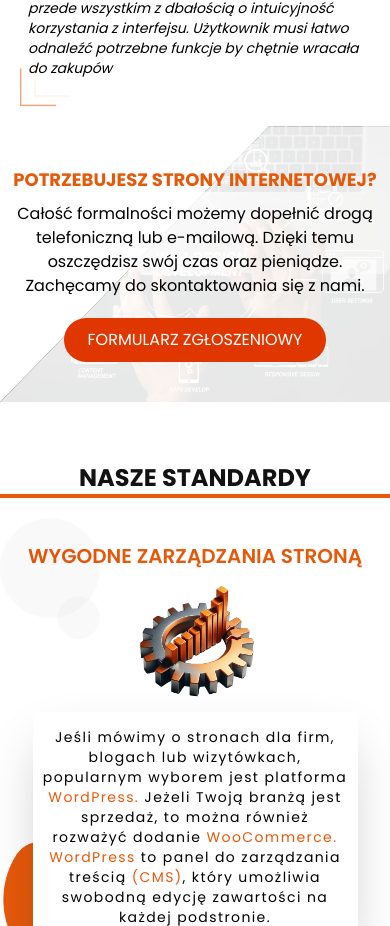
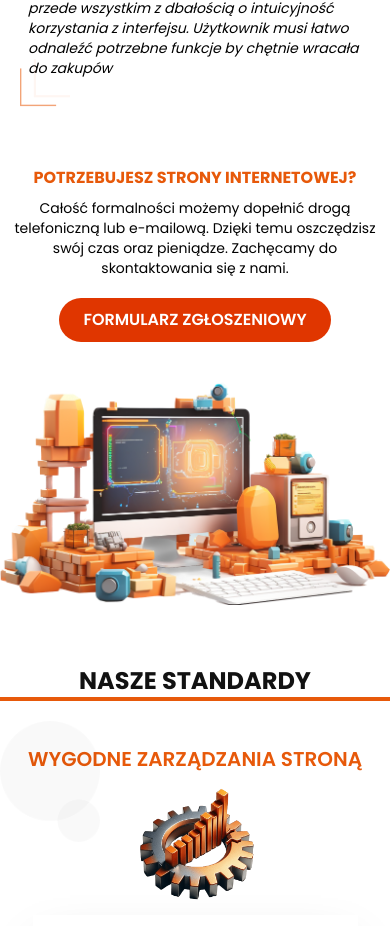
Before and after one commit to Engarr/modezp, a Next.js app: page / in a window 390 px wide. Shown: the part 4556-5482 px from the top of the page. Built offline with nearby package versions, Linux system fonts and the light colour scheme; no server answers.

Commit message:
modify portfolio

```diff
--- a/src/app/components/portfolio.tsx
+++ b/src/app/components/portfolio.tsx
@@ -79,13 +79,18 @@ const Portfolio = () => {
           text={`Strona sklepów internetowych projektowane są przede wszystkim z dbałością o intuicyjność korzystania z interfejsu. Użytkownik musi łatwo odnaleźć potrzebne funkcje by chętnie wracała do zakupów`}
         />
       </div>
-      <div className='lg:my-12 relative'>
-        <div className='clipPath h-full absolute w-full lg:w-1/2 right-0  z-[-10] '>
-          <div className='bg-white/90 lg:bg-black/25  absolute top-0 left-0 h-full w-full z-20' />
-          <Image alt='' src='/image.jpg' fill className='object-cover' />
-        </div>
+      <div className='lg:my-12 relative flex flex-col lg:flex-row  items-center lg:items-start'>
         <div className=''>
           <Invitation />
+        </div>
+        <div className=' h-full relative  right-0  z-[-10] '>
+          <Image
+            alt=''
+            src='/image.png'
+            width={800}
+            height={457}
+            className='w-full right-0  relative'
+          />
         </div>
       </div>
     </section>
--- a/src/app/globals.css
+++ b/src/app/globals.css
@@ -35,4 +35,5 @@
 }
 .clipPath {
   clip-path: polygon(69% 0, 100% 0%, 100% 100%, 0% 100%);
+  border-radius: 20px; /* Możesz dostosować wartość promienia */
 }
--- a/src/app/uslugi/strona-internetowa/components/ending-section.tsx
+++ b/src/app/uslugi/strona-internetowa/components/ending-section.tsx
@@ -120,11 +120,11 @@ export const WhyUsCard = ({ text }: WhyUsCardType) => {
 };
 export const Invitation = () => {
   return (
-    <div className='  py-10 text-center lg:text-start px-1'>
-      <h5 className='text-main-color font-bold text-lg lg:text-3xl mb-2 lg:mb-4 '>
+    <div className='  py-10 text-center lg:text-start px-2'>
+      <h5 className='text-main-color font-bold text-base md:text-lg  lg:text-3xl mb-2 lg:mb-4 '>
         POTRZEBUJESZ STRONY INTERNETOWEJ?
       </h5>
-      <p className='text-base lg:text-xl max-w-[700px]  lg:px-0'>
+      <p className='text-sm lg:text-xl max-w-[700px]  lg:px-0 '>
         Całość formalności możemy dopełnić drogą telefoniczną lub e-mailową.
         Dzięki temu oszczędzisz swój czas oraz pieniądze. Zachęcamy do
         skontaktowania się z nami.
@@ -135,7 +135,7 @@ export const Invitation = () => {
           whileHover={{
             scale: 1.05,
           }}
-          className='relative bg-button-background text-white  py-2.5 px-6 rounded-3xl  hover:bg-button-background-hover transition-all uppercase mt-5'>
+          className='relative bg-button-background text-white  py-2.5 px-6 rounded-3xl  hover:bg-button-background-hover transition-all uppercase mt-5 font-semibold'>
           Formularz zgłoszeniowy{' '}
         </motion.button>
       </Link>
```
Also changed, not shown: public/image.jpg (deleted), public/image.png (added).
